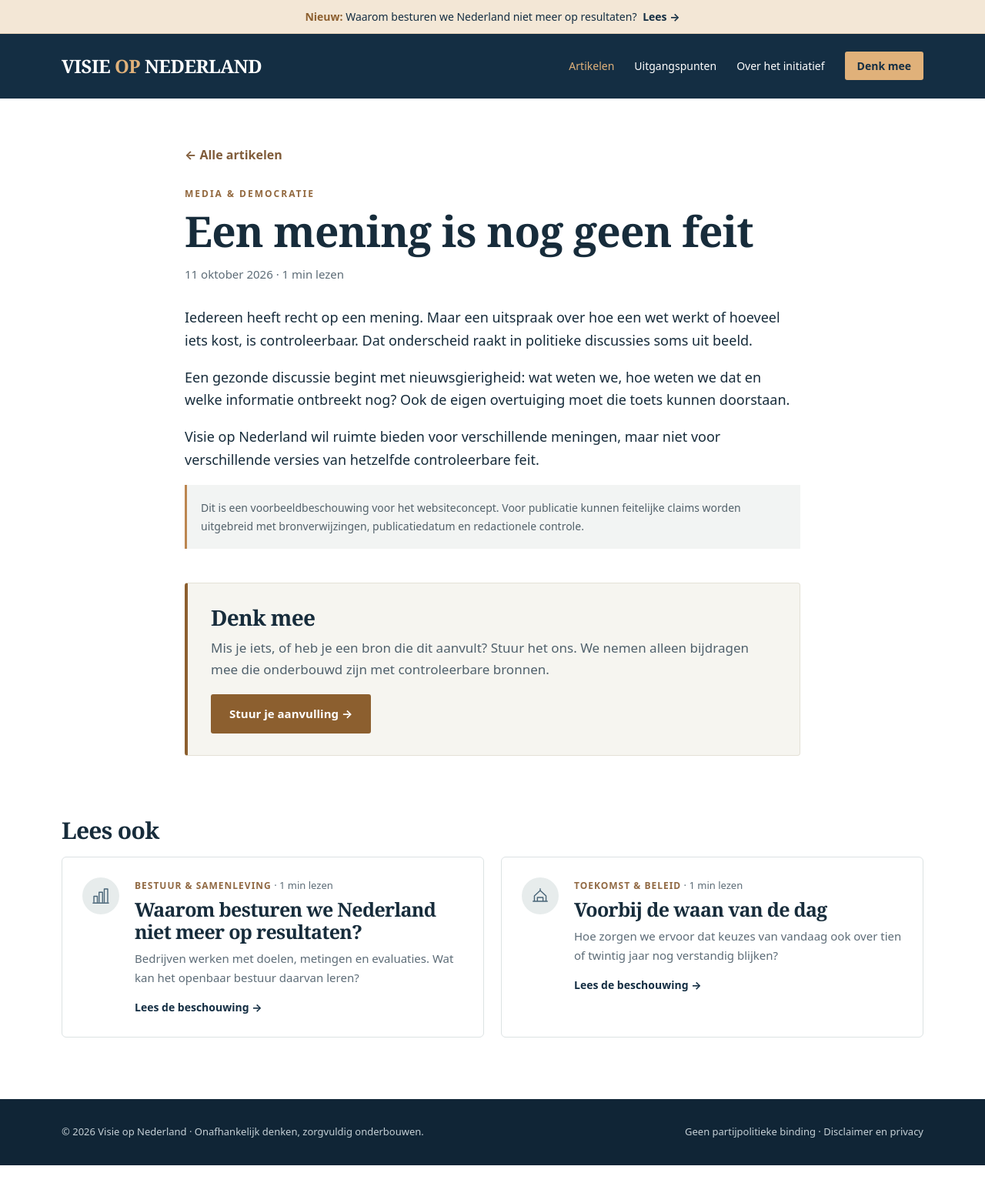
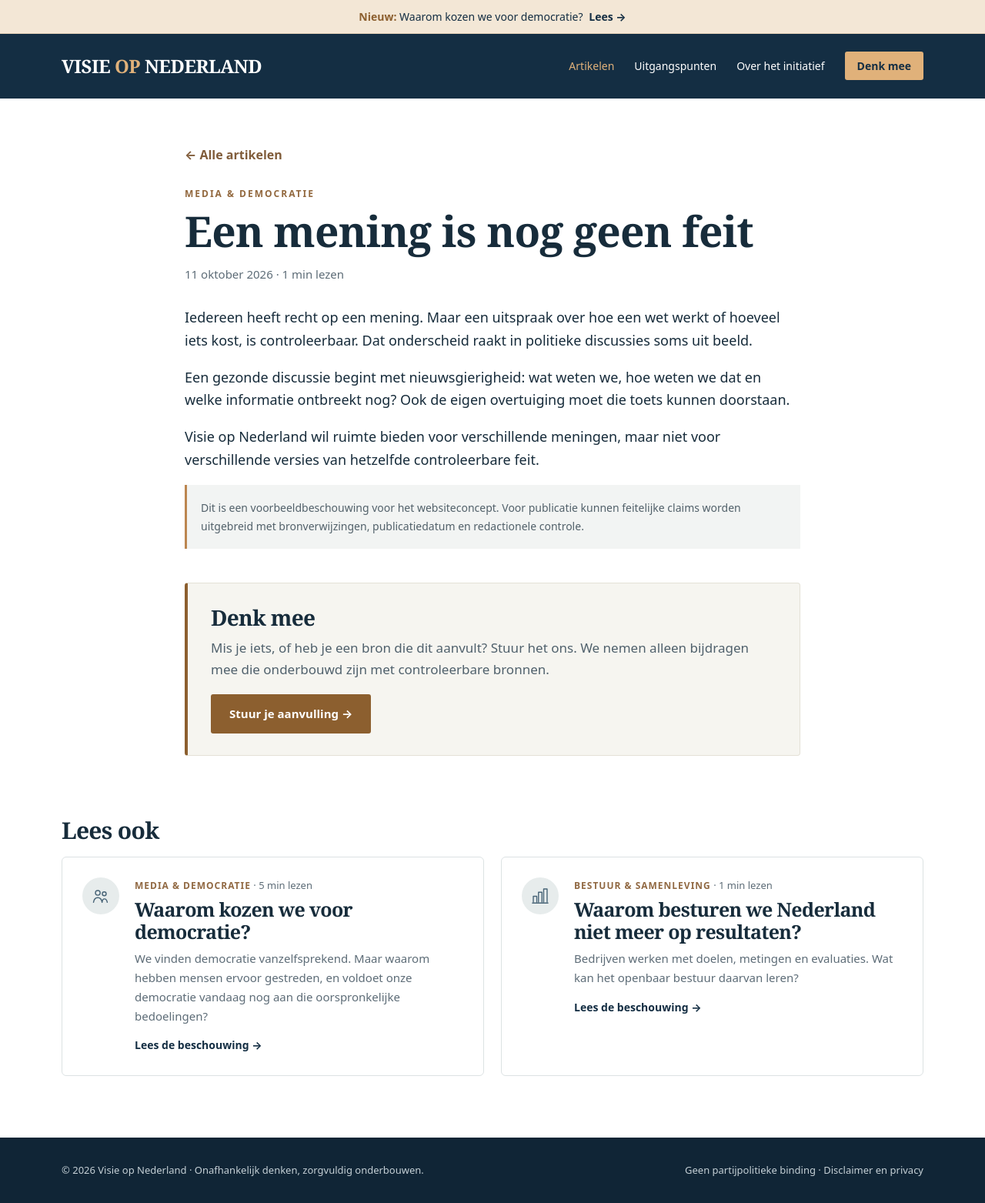
Before and after one commit to Rene-Linden/visieopnederland, a Jekyll site: the page built from _artikelen/mening-is-nog-geen-feit.md, in a window 1280 px wide. Shown: the whole page at 77% size. Built offline with Jekyll 4.4.1, drawn with Linux system fonts in a browser that asks for light colours; before the commit the page ends 1514 px from its top, so only the background shows below that; part of the change alters nothing that is shown.

Commit message:
Nieuw artikel: Waarom kozen we voor democratie?
Co-Authored-By: Claude Opus 5.5 <noreply@anthropic.com>

```diff
--- /dev/null
+++ b/_artikelen/waarom-kozen-we-voor-democratie.md
@@ -0,0 +1,133 @@
+---
+title: "Waarom kozen we voor democratie?"
+ondertitel: "En begrijpen we vandaag nog waarom?"
+date: 2026-10-12 09:00:00 +0200
+thema: media
+samenvatting: "We vinden democratie vanzelfsprekend. Maar waarom hebben mensen ervoor gestreden, en voldoet onze democratie vandaag nog aan die oorspronkelijke bedoelingen?"
+icoon: mensen
+bronnen: []
+---
+
+Democratie. We vinden het in Nederland zo vanzelfsprekend dat we er misschien nog maar zelden bij stilstaan. We mogen stemmen, onze mening geven, politici bekritiseren en zelf een politieke partij oprichten.
+
+Maar waarom hebben mensen eigenlijk gestreden voor democratie? Wat wilden ze ermee bereiken? En misschien nog belangrijker: voldoet onze democratie vandaag nog aan die oorspronkelijke bedoelingen?
+
+## Van macht naar zeggenschap
+
+Eeuwenlang werd een groot deel van de wereld bestuurd door koningen, keizers en andere machthebbers. De gewone bevolking had vaak weinig invloed op de beslissingen die haar dagelijks leven bepaalden.
+
+De gedachte dat inwoners zelf invloed moesten hebben op het bestuur, ontwikkelde zich gedurende een lange geschiedenis.
+
+Al in het oude Athene, ongeveer 2.500 jaar geleden, ontstond een vorm van democratie. Burgers konden rechtstreeks deelnemen aan politieke besluiten. Maar die democratie was beperkt: vrouwen, tot slaaf gemaakte mensen en veel andere inwoners waren uitgesloten.
+
+De moderne democratie ontstond veel later, door een geleidelijk proces van maatschappelijke veranderingen, politieke strijd en hervormingen.
+
+Ook Nederland werd niet in één keer democratisch. In 1848 kreeg het parlement een sterkere positie. In 1917 kwam het algemeen kiesrecht voor mannen en in 1919 kregen vrouwen het actieve kiesrecht.
+
+Democratie is dus niet zomaar ontstaan. Generaties mensen hebben gestreden om invloed te krijgen op beslissingen die hun leven bepalen.
+
+## Waarom wilden mensen democratie?
+
+Achter de ontwikkeling van democratie liggen enkele fundamentele uitgangspunten.
+
+**Macht mag niet onbeperkt zijn.**
+
+Wanneer de macht bij één persoon of een kleine groep ligt, bestaat het risico dat besluiten vooral hun eigen belangen dienen. Democratie biedt mogelijkheden om machthebbers te controleren en te vervangen.
+
+**Mensen moeten invloed hebben op hun eigen toekomst.**
+
+Beslissingen over belastingen, onderwijs, veiligheid en gezondheidszorg raken vrijwel iedereen. Daarom moeten inwoners invloed kunnen uitoefenen op degenen die deze beslissingen nemen.
+
+**Iedere stem moet meetellen.**
+
+Een democratie gaat uit van politieke gelijkwaardigheid. Niet alleen rijke, invloedrijke of hoogopgeleide mensen mogen bepalen welke richting een land opgaat.
+
+**Verschillende meningen moeten naast elkaar kunnen bestaan.**
+
+In een samenleving denken mensen verschillend over wat belangrijk is. Democratie biedt een manier om met die verschillen om te gaan zonder dat één groep alle anderen het zwijgen kan opleggen.
+
+Deze uitgangspunten vormen samen een belangrijk fundament van de moderne democratische rechtsstaat.
+
+## Democratie is meer dan stemmen
+
+In Nederland kiezen we volksvertegenwoordigers die namens ons besluiten nemen.
+
+Maar democratie houdt niet op zodra de stemmen zijn geteld.
+
+Een goed functionerende democratie vraagt ook om vrije media, onafhankelijke rechtspraak, bescherming van grondrechten en bestuurders die verantwoording afleggen.
+
+Daarbij hoort dat inwoners kunnen begrijpen welke beslissingen worden genomen, waarom die worden genomen en wat de gevolgen ervan zijn.
+
+Want hoe kunnen mensen het bestuur beoordelen wanneer ze onvoldoende inzicht hebben in de feiten?
+
+## Kunnen we goede keuzes maken zonder goede informatie?
+
+Hier komen we bij een belangrijke vraag.
+
+Democratie geeft inwoners het recht om keuzes te maken. Maar hoe goed kunnen we die keuzes maken wanneer we niet beschikken over betrouwbare en begrijpelijke informatie?
+
+Iedere dag worden we geconfronteerd met politieke uitspraken, nieuwsberichten, statistieken en meningen. Via televisie, kranten en sociale media bereiken ons voortdurend nieuwe boodschappen.
+
+Niet iedere boodschap is feitelijk juist. Soms worden cijfers selectief gebruikt. Soms worden ingewikkelde vraagstukken teruggebracht tot eenvoudige slogans.
+
+Dat hoeft niet altijd bewust te gebeuren. Maar het kan wel invloed hebben op de manier waarop mensen hun oordeel vormen.
+
+Een democratie kan alleen goed functioneren wanneer inwoners de mogelijkheid hebben om informatie te controleren, verschillende standpunten te begrijpen en zelfstandig na te denken.
+
+Dat betekent niet dat iedereen dezelfde mening moet hebben.
+
+Twee mensen kunnen dezelfde feiten kennen en toch tot verschillende politieke keuzes komen. Ze kunnen immers andere waarden, belangen en prioriteiten hebben.
+
+Dat is juist onderdeel van democratie.
+
+Maar wanneer mensen het zelfs over controleerbare feiten niet meer eens kunnen worden, wordt een inhoudelijk gesprek steeds moeilijker.
+
+## Wie controleert de resultaten?
+
+Er is nog een ander belangrijk onderdeel van democratie: verantwoording.
+
+Politieke partijen presenteren tijdens verkiezingen plannen en beloftes. Inwoners maken vervolgens hun keuze.
+
+Maar hoe beoordelen we daarna of het gevoerde beleid daadwerkelijk werkt?
+
+Wordt de gezondheidszorg toegankelijker? Neemt het woningtekort af? Verbetert de kwaliteit van het onderwijs? En welke resultaten zijn daadwerkelijk toe te schrijven aan genomen maatregelen?
+
+Over deze onderwerpen bestaan veel cijfers en onderzoeken. Toch zijn die gegevens voor inwoners niet altijd eenvoudig te vinden, te begrijpen of met elkaar te vergelijken.
+
+Zou het niet logisch zijn wanneer we als samenleving beter inzicht krijgen in de resultaten van ons bestuur?
+
+Niet om politieke keuzes uitsluitend tot cijfers terug te brengen. Sommige belangrijke waarden, zoals vrijheid en rechtvaardigheid, laten zich immers niet eenvoudig meten.
+
+Maar wel om feitelijke ontwikkelingen zichtbaar te maken en politieke beloftes te kunnen toetsen aan de werkelijkheid.
+
+## Democratie vraagt ook iets van onszelf
+
+Het is gemakkelijk om de verantwoordelijkheid voor een goed functionerende democratie volledig bij politici neer te leggen.
+
+Maar democratie vraagt ook iets van inwoners.
+
+De bereidheid om informatie te onderzoeken. Om naar andere standpunten te luisteren. Om onderscheid te maken tussen feiten en meningen. En om een eigen overtuiging bij te stellen wanneer nieuwe informatie daartoe aanleiding geeft.
+
+Dat betekent niet dat iedereen dagelijks politieke rapporten moet lezen of deskundige moet worden op ieder beleidsterrein.
+
+Het betekent wel dat betrouwbare informatie begrijpelijk en toegankelijk moet zijn, zodat iedereen de mogelijkheid heeft om een onderbouwd oordeel te vormen.
+
+Daar ligt niet alleen een verantwoordelijkheid voor inwoners, maar ook voor overheid, politiek, onderwijs en media.
+
+## Terug naar de bedoeling
+
+Democratie is nooit af. Het is een manier om samen beslissingen te nemen, macht te begrenzen en verschillende belangen een plaats te geven.
+
+De manier waarop we dat organiseren, kan veranderen. Nieuwe technologie, betere informatievoorziening en andere vormen van betrokkenheid bieden mogelijkheden om onze democratie verder te ontwikkelen.
+
+Misschien moeten we daarom vaker teruggaan naar de oorspronkelijke uitgangspunten.
+
+Niet alleen de vraag stellen wie er regeert, maar ook hoe inwoners invloed kunnen uitoefenen, hoe bestuurders verantwoording afleggen en hoe we gezamenlijk tot goed onderbouwde keuzes komen.
+
+**Want democratie geeft ons het recht om te kiezen. Maar geven we iedereen ook voldoende mogelijkheden om goed geïnformeerd te kiezen?**
+
+Dat is een vraag die het verdient om verder onderzocht te worden.
+
+---
+
+*Visie op Nederland wil maatschappelijke vraagstukken vanuit verschillende perspectieven onderzoeken. Met feiten als basis, begrijpelijke informatie en ruimte voor zelfstandig denken. Niet om voor te schrijven wat mensen moeten vinden, maar om bij te dragen aan een beter geïnformeerde samenleving.*
--- a/_layouts/artikel.html
+++ b/_layouts/artikel.html
@@ -5,6 +5,9 @@ layout: default
   <a href="/artikelen/" class="back">← Alle artikelen</a>
   <p class="eyebrow art-thema"><a href="/artikelen/?thema={{ page.thema }}">{% include thema-naam.html slug=page.thema %}</a></p>
   <h1>{{ page.title }}</h1>
+  {%- if page.ondertitel %}
+  <p class="art-sub">{{ page.ondertitel }}</p>
+  {%- endif %}
   <p class="art-meta">{% include datum.html d=page.date %} · {% include leestijd.html tekst=content %}</p>
 
   <div class="art-tekst">
--- a/assets/site.css
+++ b/assets/site.css
@@ -87,6 +87,10 @@ h3{font-size:25px;margin:12px 0}
 .art-meta{color:var(--muted);font-size:15px;margin:0 0 30px}
 .art-tekst p,.art-tekst li{font-size:18px}
 .art-tekst a{color:#805c3a;text-decoration:underline}
+.art-tekst h2{font-size:clamp(24px,3vw,30px);margin:44px 0 12px}
+.art-tekst h3{font-size:22px;margin:32px 0 10px}
+.art-tekst hr{border:0;border-top:1px solid var(--line);margin:40px 0}
+.art-sub{font-family:Georgia,serif;font-style:italic;font-size:clamp(20px,2.4vw,24px);color:#50616c;margin:0 0 14px}
 .notice{background:#f2f4f3;padding:18px;border-left:3px solid var(--accent);font-size:14px;color:#52616a}
 .bronnen{margin-top:40px;border-top:1px solid var(--line);padding-top:24px}
 .bronnen h2{font-size:24px;margin:0 0 12px}
```
Also changed, not shown: README.md.
